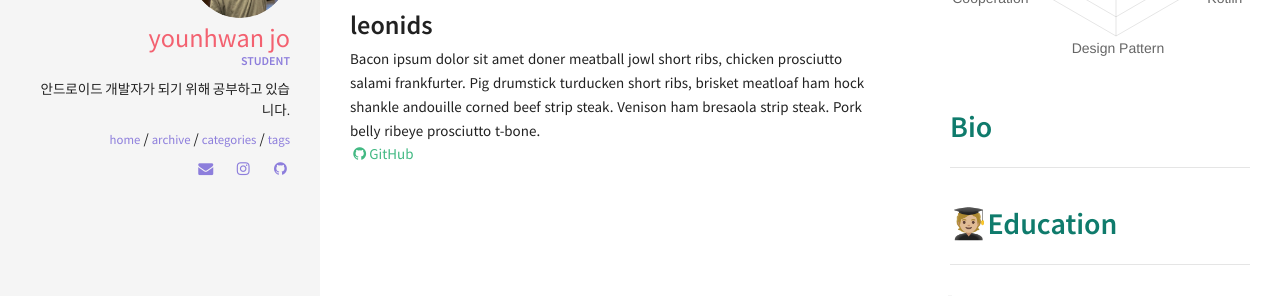
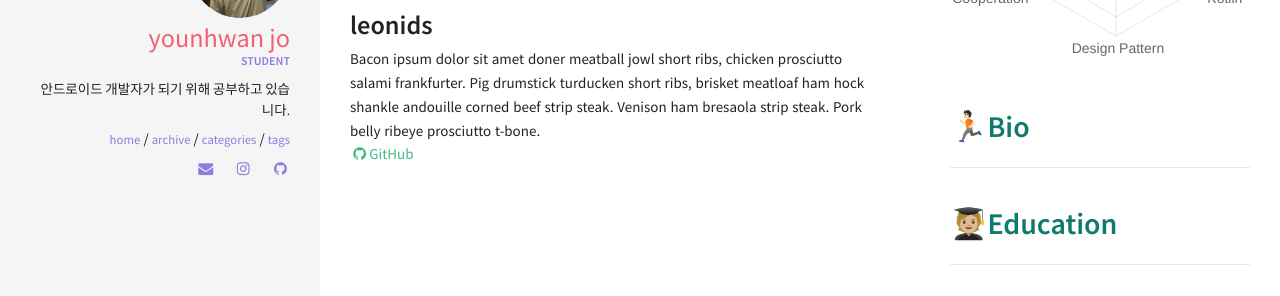
Before and after one commit to younhwan97/younhwan97.github.io, a Jekyll site: the page built from index.markdown, in a window 1280 px wide. Shown: the part 361-657 px from the top of the page. Built offline with Jekyll 4.4.1, drawn with Linux system fonts in a browser that asks for light colours; nearby versions of some CDN libraries.

Commit message:
[업데이트] bio 아이콘 추가

```diff
--- a/_includes/sections/career.html
+++ b/_includes/sections/career.html
@@ -1,4 +1,4 @@
-<h1><span data-i18n="skills.my_skills" style="color: rgb(15,123,108)">Bio</span></h1>
+<h1><span data-i18n="skills.my_skills" style="color: rgb(15,123,108)">🏃🏻Bio</span></h1>
 <hr>
 <div class="archive">
   <div class="timeline" id="timeline">
```
